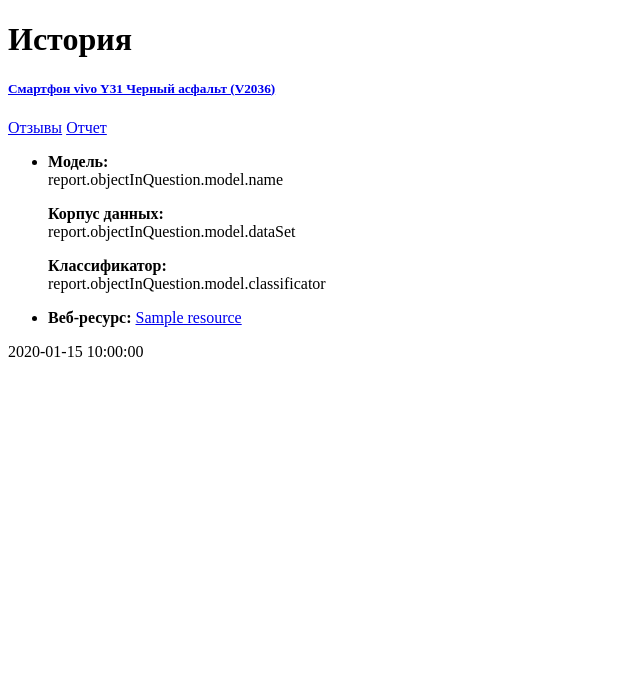
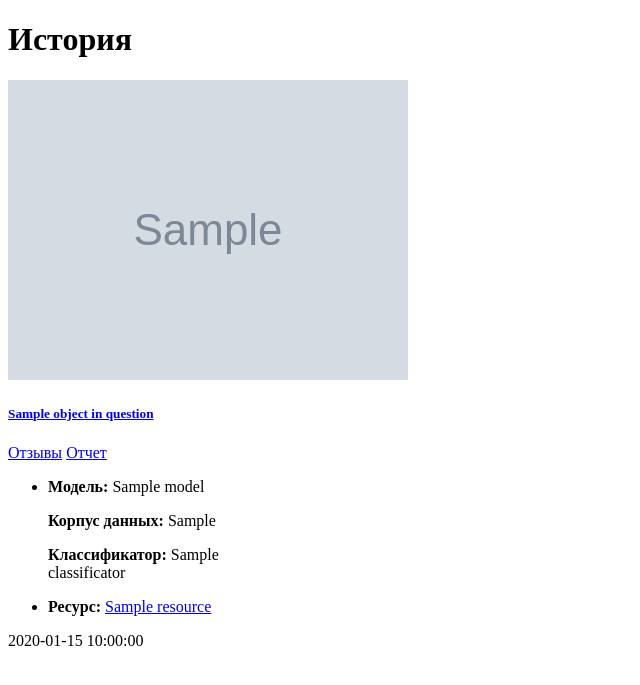
Before and after one commit to theunclehonnor/determinationOfTonality, a Symfony app: template templates/user/history.html.twig in a window 1280 px wide. Shown: the part 44-729 px from the top of the page, without its empty margins (0-640 px from the left). Run offline with Twig, Linux system fonts and the light colour scheme; the template is opened without the code that fills it: most values are stand-ins (such as "Sample title", 1, 10 or a date in 2020); grey boxes marked "Sample" are stand-in pictures; some libraries are stand-ins or nearby versions.

Commit message:
Редактирование истории, корректное отображение информации

```diff
--- a/assets/app.js
+++ b/assets/app.js
@@ -12,3 +12,8 @@ import './bootstrap';
 // import jquery
 const $ = require('jquery');
 require('bootstrap');
+// require('bootstrap/js/dist/popover');
+// $(document).ready(function() {
+//     $('[data-toggle="popover"]').popover();
+// });
+$(".popover-title").popover();
--- a/templates/user/history.html.twig
+++ b/templates/user/history.html.twig
@@ -6,14 +6,17 @@
     <h1 class="font_title text-center mt-4">История</h1>
    <div class="container-fluid w-75">
        {% if reportsDto  %}
-           <div class="row row-cols-1 row-cols-sm-2 row-cols-md-3 mt-3">
+           <div class="row row-cols-1 row-cols-sm-2 row-cols-md-3 mt-4">
                {% for report in reportsDto %}
                    <div class="col mb-5">
                        <div class="card h-100" style="width: 18rem;">
+                           <img src="{{ report.objectInQuestion.image }}" class="card-img-top history__img" alt="{{ report.objectInQuestion.name }}">
                            <div class="card-body">
                                <h5 class="card-title">
-                                   <a class="text-info text-decoration-none" href="{{ report.objectInQuestion.link }}">
-                                        Смартфон vivo Y31 Черный асфальт (V2036)
+                                   <a data-trigger="hover" data-content="{{ report.objectInQuestion.name }}" data-placement="bottom" class="popover-title text-info text-decoration-none" href="{{ report.objectInQuestion.link }}">
+                                        <span class="d-inline-block text-truncate w-100">
+                                            {{ report.objectInQuestion.name }}
+                                        </span>
                                    </a>
                                </h5>
                                <div class="d-flex justify-content-between">
@@ -23,13 +26,13 @@
                            </div>
                            <ul class="list-group list-group-flush">
                                <li class="list-group-item">
-                                   <p><strong>Модель:</strong> report.objectInQuestion.model.name</p>
-                                   <p><strong>Корпус данных:</strong> report.objectInQuestion.model.dataSet</p>
-                                   <p><strong>Классификатор:</strong> report.objectInQuestion.model.classificator</p>
+                                   <p><strong>Модель:</strong> {{ report.objectInQuestion.model.name }}</p>
+                                   <p><strong>Корпус данных:</strong> {{ report.objectInQuestion.model.dataSet }}</p>
+                                   <p><strong>Классификатор:</strong> {{ report.objectInQuestion.model.classificator }}</p>
                                </li>
                                <li class="list-group-item">
                                    <p>
-                                       <strong>Веб-ресурс:</strong>
+                                       <strong>Ресурс:</strong>
                                        <a href="{{ report.objectInQuestion.resource.link }}" class="text-info text-decoration-none">
                                            {{ report.objectInQuestion.resource.name }}
                                        </a>
```
Also changed, not shown: src/Model/ObjectInQuestionDTO.php (+30 -0 lines).
